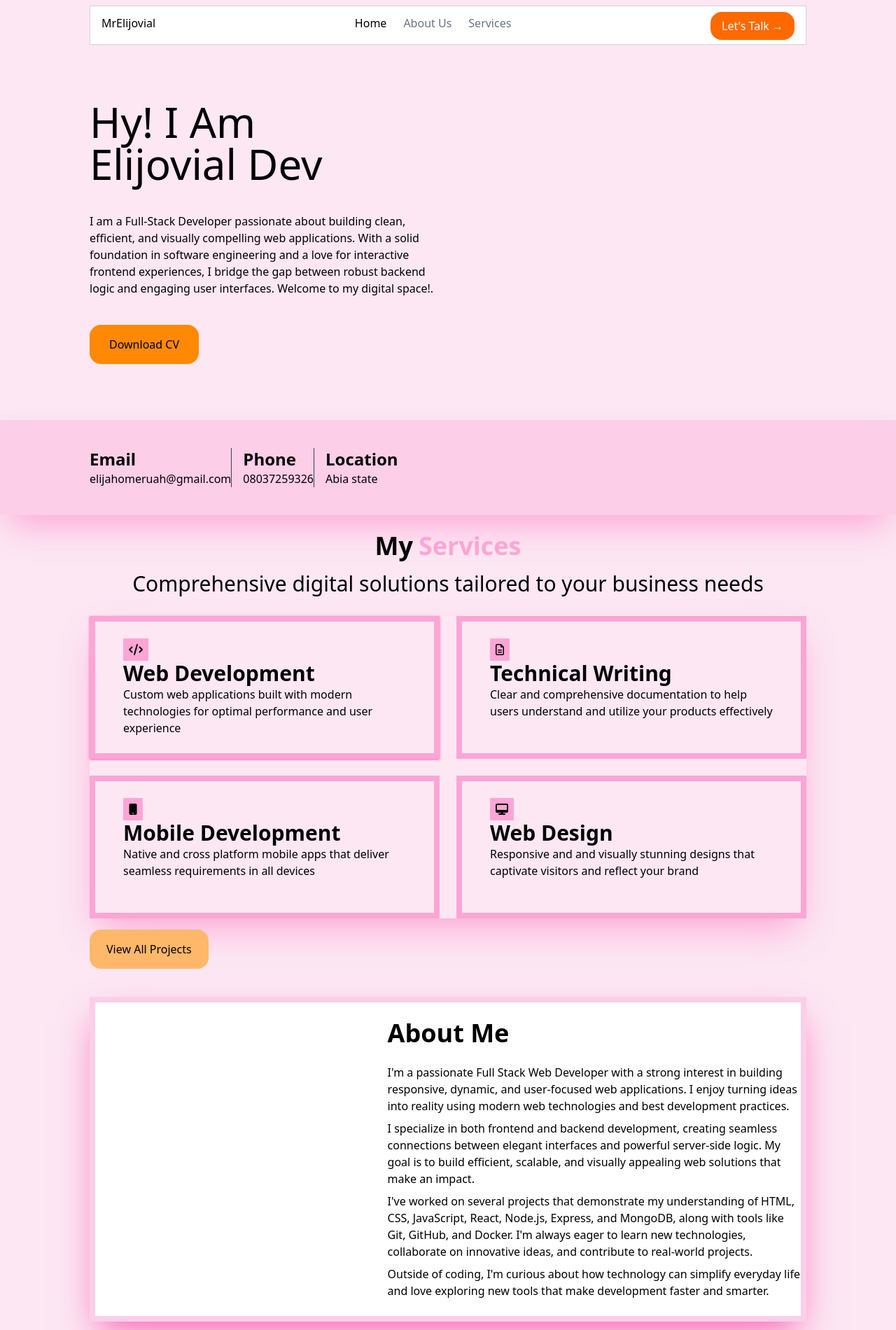
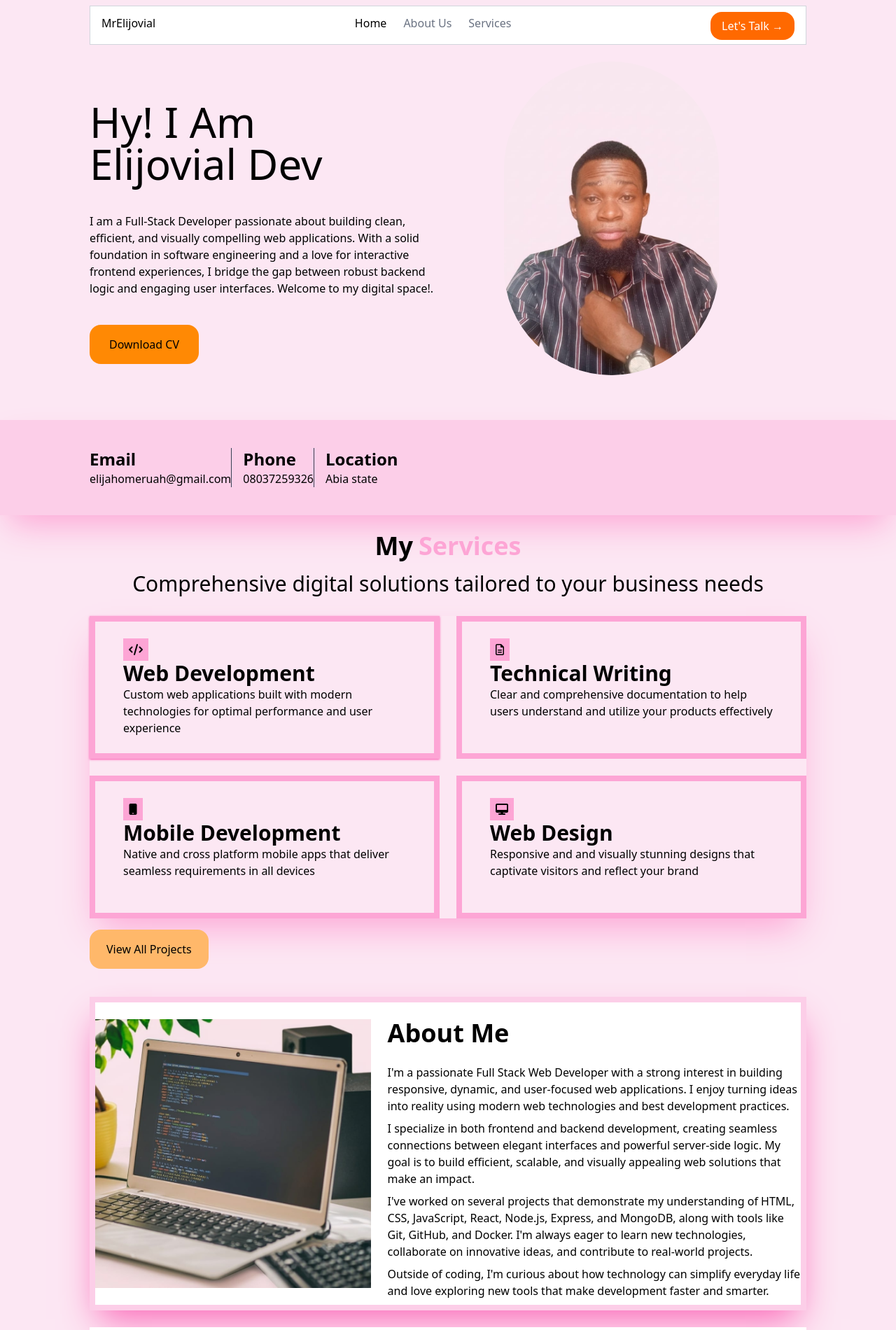
Before and after one commit to Elijovial/project-using-tailwind, a website: page index.html in a window 1280 px wide. Shown: the top 1900 px of the page at 70% size. Drawn offline with Linux system fonts and the light colour scheme.

Commit message:
modified my image path

```diff
--- a/index.html
+++ b/index.html
@@ -54,7 +54,7 @@
       </div>
       <!-- image -->
       <div
-        class="bg-[url('images/image3.jpeg')] bg-cover bg-center bg-no-repeat md:w-[30%] h-100 my-6 rounded-full"
+        class="bg-[url('/images/image3.jpeg')] bg-cover bg-center bg-no-repeat md:w-[30%] h-[400px] my-6 rounded-full"
       ></div>
     </section>
     <div class="w-full bg-pink-200 shadow-2xl shadow-pink-300">
@@ -126,7 +126,7 @@
       class="w-[80%] md:flex mx-auto border-8 border-pink-200 shadow-2xl shadow-pink-400 bg-white gap-6 mb-6"
     >
       <div
-        class="bg-[url('images/image01.jpeg')] bg-cover bg-center bg-no-repeat md:w-[40%] h-100 my-6"
+        class="bg-[url('/images/image01.jpeg')] bg-cover bg-center bg-no-repeat md:w-[40%] h-[400px] my-6"
       ></div>
       <div class="md:w-[60%] mt-6">
         <h4 class="text-4xl font-bold mb-6">About Me</h4>
```
